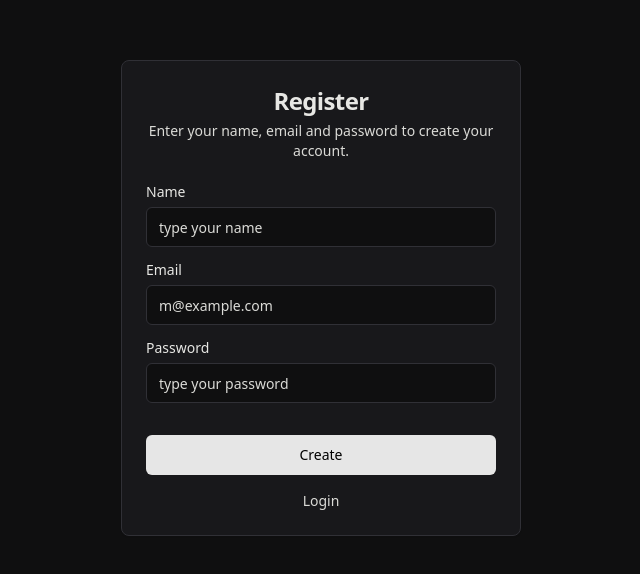
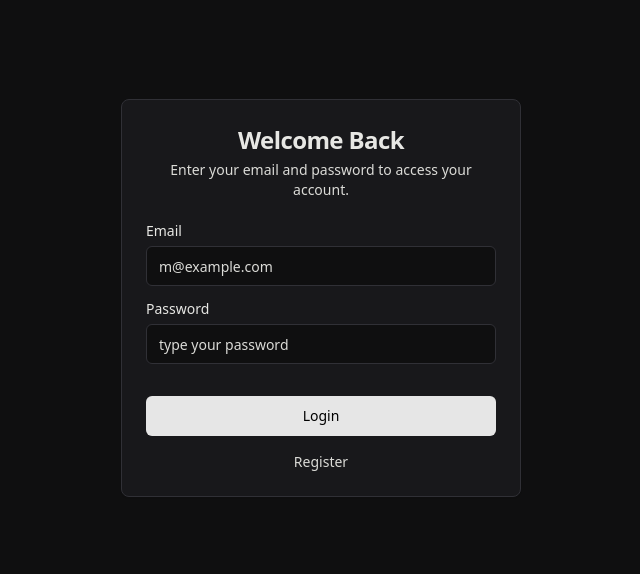
Before and after one commit to israelcruzz/-teacher_access, a React (Vite) app in the folder frontend/teacher_access/: page / in a window 1280 px wide. Shown: the part 102-676 px from the top of the page, without its empty margins (319-959 px from the left). Built offline with nearby package versions, Linux system fonts and the light colour scheme.

Commit message:
feat: add routes for auth routes

```diff
--- a/frontend/teacher_access/src/main.tsx
+++ b/frontend/teacher_access/src/main.tsx
@@ -1,10 +1,10 @@
 import React from 'react'
 import ReactDOM from 'react-dom/client'
 import './index.css'
-import { Register } from './pages/auth/register/index.tsx'
+import { AuthRoutes } from './routes/auth-routes/auth-routes.tsx'
 
 ReactDOM.createRoot(document.getElementById('root')!).render(
   <React.StrictMode>
-    <Register />
+    <AuthRoutes />
   </React.StrictMode>,
 )
--- a/frontend/teacher_access/src/pages/auth/login/index.tsx
+++ b/frontend/teacher_access/src/pages/auth/login/index.tsx
@@ -8,6 +8,7 @@ import {
 } from "@/components/ui/card";
 import { Input } from "@/components/ui/input";
 import { Label } from "@/components/ui/label";
+import { Link } from "react-router-dom";
 
 export const Login = () => {
   return (
@@ -44,12 +45,12 @@ export const Login = () => {
             <Button className="w-full">Login</Button>
           </div>
 
-          <a
-            href="#"
+          <Link
+            to="/register"
             className="text-center text-sm text-muted-foreground hover:underline"
           >
             Register
-          </a>
+          </Link>
         </CardContent>
       </Card>
     </main>
--- a/frontend/teacher_access/src/pages/auth/register/index.tsx
+++ b/frontend/teacher_access/src/pages/auth/register/index.tsx
@@ -8,6 +8,7 @@ import {
 } from "@/components/ui/card";
 import { Input } from "@/components/ui/input";
 import { Label } from "@/components/ui/label";
+import { Link } from "react-router-dom";
 
 export const Register = () => {
   return (
@@ -20,7 +21,7 @@ export const Register = () => {
           </CardDescription>
         </CardHeader>
         <CardContent className="flex flex-col gap-4">
-        <div className="grid gap-2">
+          <div className="grid gap-2">
             <Label htmlFor="name">Name</Label>
             <Input
               id="name"
@@ -54,12 +55,12 @@ export const Register = () => {
             <Button className="w-full">Create</Button>
           </div>
 
-          <a
-            href="#"
+          <Link
+            to="/"
             className="text-center text-sm text-muted-foreground hover:underline"
           >
             Login
-          </a>
+          </Link>
         </CardContent>
       </Card>
     </main>
--- /dev/null
+++ b/frontend/teacher_access/src/routes/auth-routes/auth-routes.tsx
@@ -0,0 +1,19 @@
+import { Login } from "@/pages/auth/login";
+import { Register } from "@/pages/auth/register";
+import { createBrowserRouter, RouterProvider } from "react-router-dom";
+
+const router = createBrowserRouter([
+  {
+    path: "/",
+    element: <Login />,
+
+  },
+  {
+    path: "/register",
+    element: <Register />
+  },
+]);
+
+export function AuthRoutes() {
+  return <RouterProvider router={router} />;
+}
```
